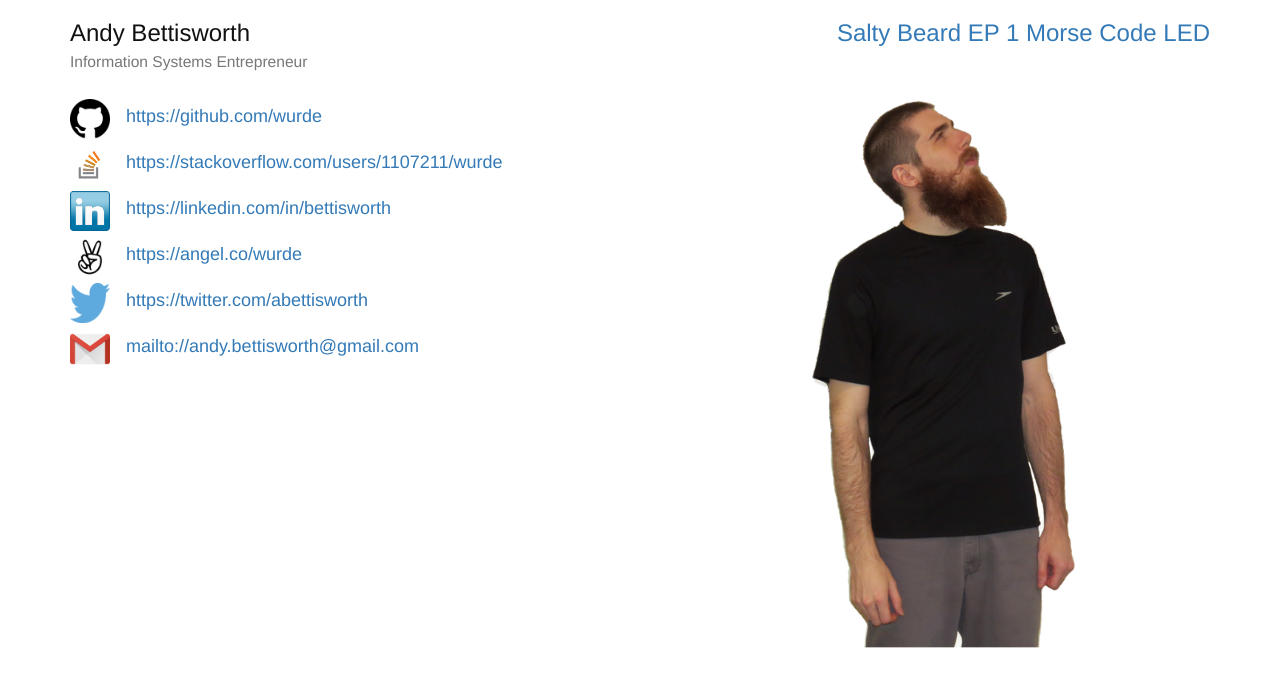
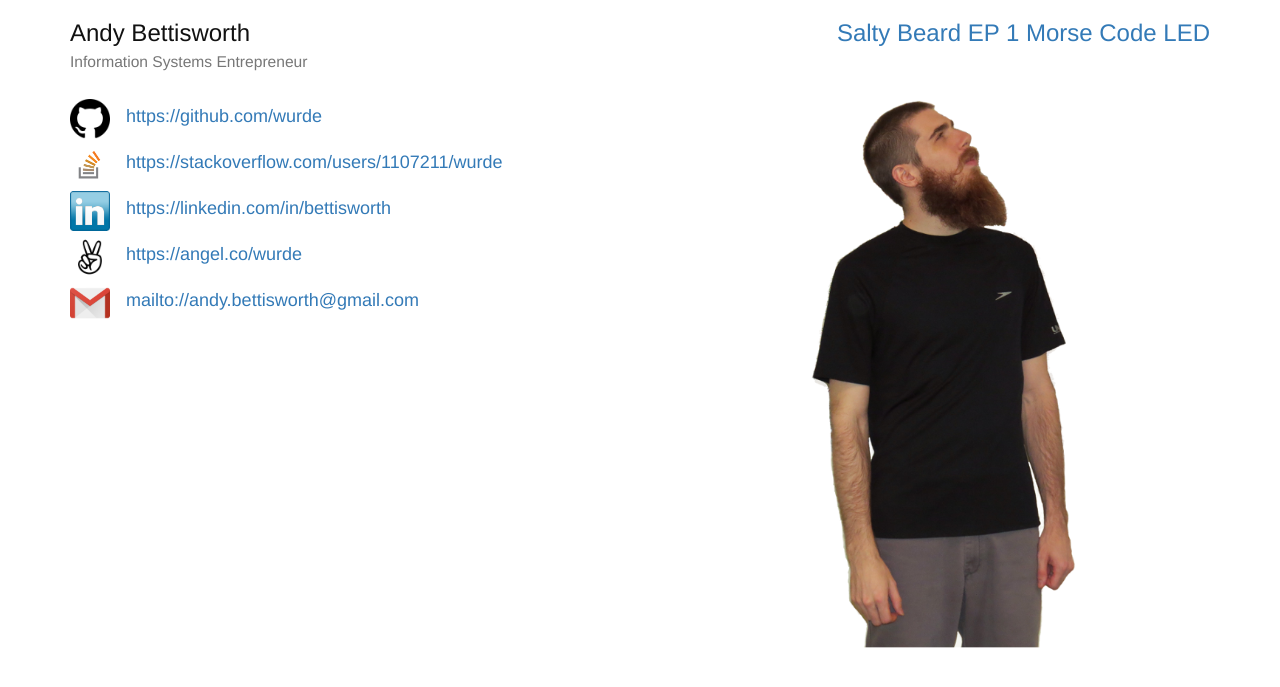
Before and after one commit to gitter-badger/wurde.github.io, a Jekyll site: the page built from index.html, in a window 1280 px wide. Shown: the top 687 px of the page. Built offline with Jekyll 4.4.1, drawn with Linux system fonts in a browser that asks for light colours; nearby versions of some CDN libraries.

Commit message:
remove twitter link

```diff
--- a/index.html
+++ b/index.html
@@ -48,16 +48,6 @@ layout: default
         </li>
 
         <li style="padding-top:6px;">
-          <img alt="Twitter" src="/assets/images/icon_twitter.png" width="40" height="40">
-          <a href="https://twitter.com/abettisworth"
-             style="padding:12px;text-decoration:none;font-size:18px;"
-             data-caption="Window into the world."
-             data-display="#link-captions-span">
-             https://twitter.com/abettisworth
-          </a>
-        </li>
-
-        <li style="padding-top:6px;">
           <img alt="Email" src="/assets/images/icon_gmail.png" width="40" height="40">
           <a href="mailto://andy.bettisworth@gmail.com"
              style="padding:12px;text-decoration:none;font-size:18px;"
```
